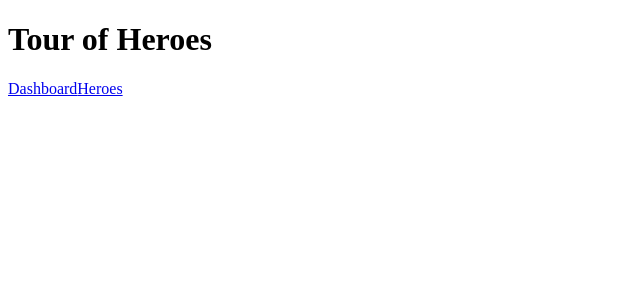
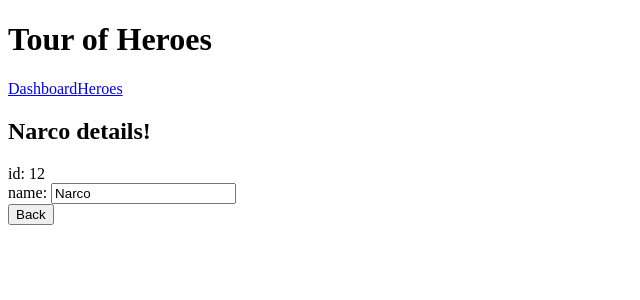
Before and after one commit to xiaotiejiang888/angular2Test, an Angular app: page /detail/12 in a window 1280 px wide. Before the commit this address led to /. Shown: the top 300 px of the page, without its empty margins (0-640 px from the left). Built offline with nearby package versions, Linux system fonts and the light colour scheme.

Commit message:
路由-步骤4-增加路由到HeroDetail

```diff
--- a/src/app/app.module.ts
+++ b/src/app/app.module.ts
@@ -33,6 +33,9 @@ import {DashboardComponent} from "./dashboard.component"
         path: '',
         redirectTo: '/dashboard',
         pathMatch: 'full'
+      },{
+        path:'detail/:id',
+        component:HeroDetailComponent
       }
     ])
   ],
--- a/src/app/hero-detail/hero-detail.component.html
+++ b/src/app/hero-detail/hero-detail.component.html
@@ -1,3 +1,9 @@
-<p>
-  hero-detail works!
-</p>
+<div *ngIf="hero">
+  <h2>{{hero.name}} details!</h2>
+  <div><label>id: </label>{{hero.id}}</div>
+  <div>
+    <label>name: </label>
+    <input [(ngModel)]="hero.name" placeholder="name"/>
+  </div>
+  <button (click)="goBack()">Back</button>
+</div>
--- a/src/app/hero-detail/hero-detail.component.ts
+++ b/src/app/hero-detail/hero-detail.component.ts
@@ -1,21 +1,28 @@
-import { Component, Input } from '@angular/core';
+import { Component, Input,OnInit } from '@angular/core';
+import {ActivatedRoute,Params} from '@angular/router'
+import {Location} from '@angular/common'
+import { HeroService } from '../hero.service';
 import {Hero} from "../hero";
+import 'rxjs/add/operator/switchMap'
 
 @Component({
   selector: 'app-hero-detail',
-  template:`
-         <div *ngIf="hero">
-          <h2>{{hero.name}} details!</h2>
-          <div><label>id: </label>{{hero.id}}</div>
-          <div>
-            <label>name: </label>
-            <input [(ngModel)]="hero.name" placeholder="name"/>
-          </div>
-        </div>
-  `,
+  templateUrl: 'hero-detail.component.html',
   styleUrls: ['./hero-detail.component.css']
 })
-export class HeroDetailComponent  {
-  @Input()
-  hero:Hero;
+export class HeroDetailComponent implements OnInit{
+  @Input() hero:Hero;
+  ngOnInit ():void{
+    this.route.params
+      .switchMap((params:Params)=>this.heroService.getHero(+params['id']))
+      .subscribe(hero=>this.hero=hero);
+  }
+  constructor(
+    private heroService: HeroService,
+    private route: ActivatedRoute,
+    private location: Location
+  ){}
+  goBack():void{
+      this.location.back()
+  }
 }
--- a/src/app/hero.service.ts
+++ b/src/app/hero.service.ts
@@ -11,4 +11,7 @@ export class HeroService{
       setTimeout(resolve, 1000)) // delay 2 seconds
       .then(() => this.getHeroes());
   }
+  getHero(id:number):Promise<Hero> {
+    return this.getHeroes().then(heroes=>heroes.find(hero=>hero.id === id))
+  }
 }
```
